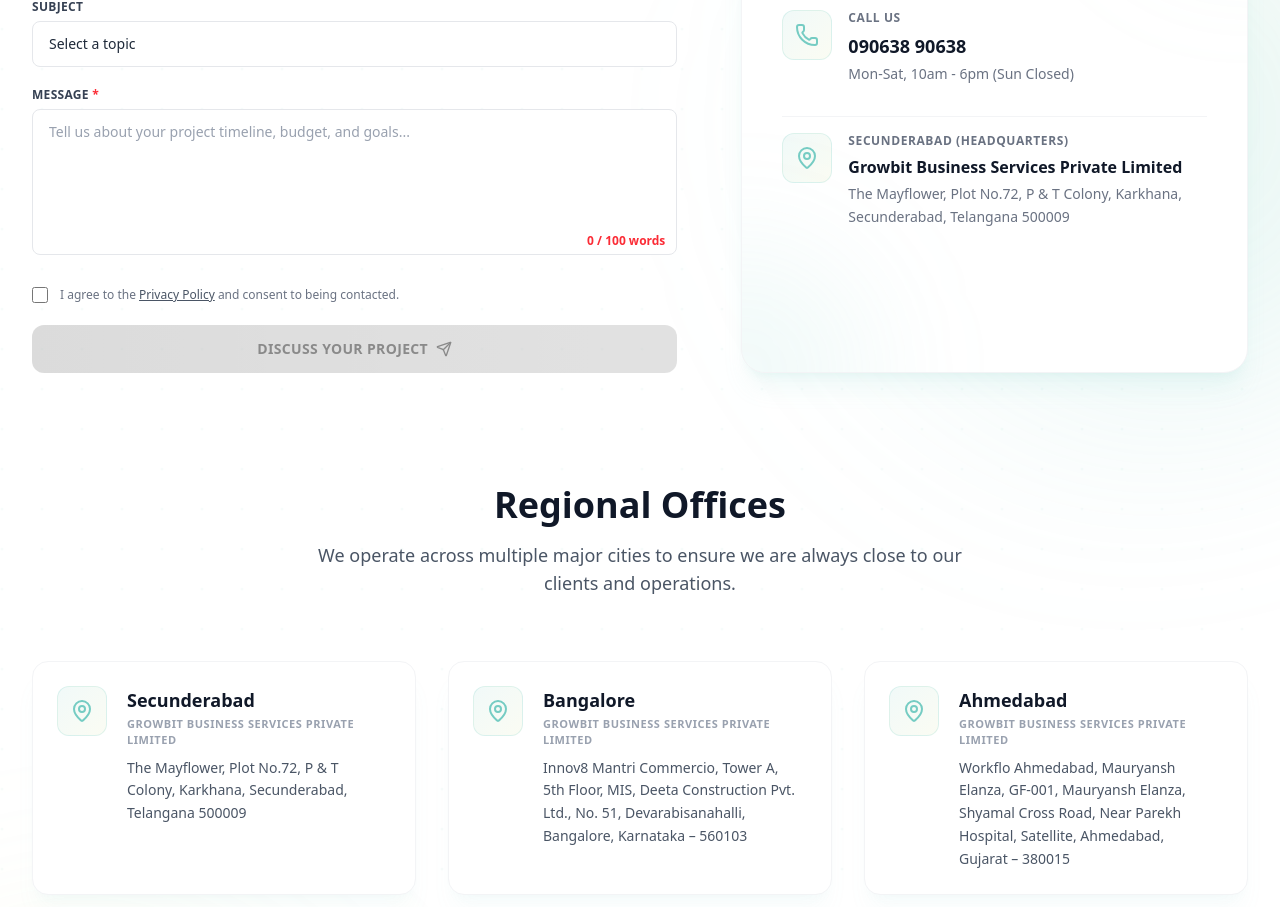
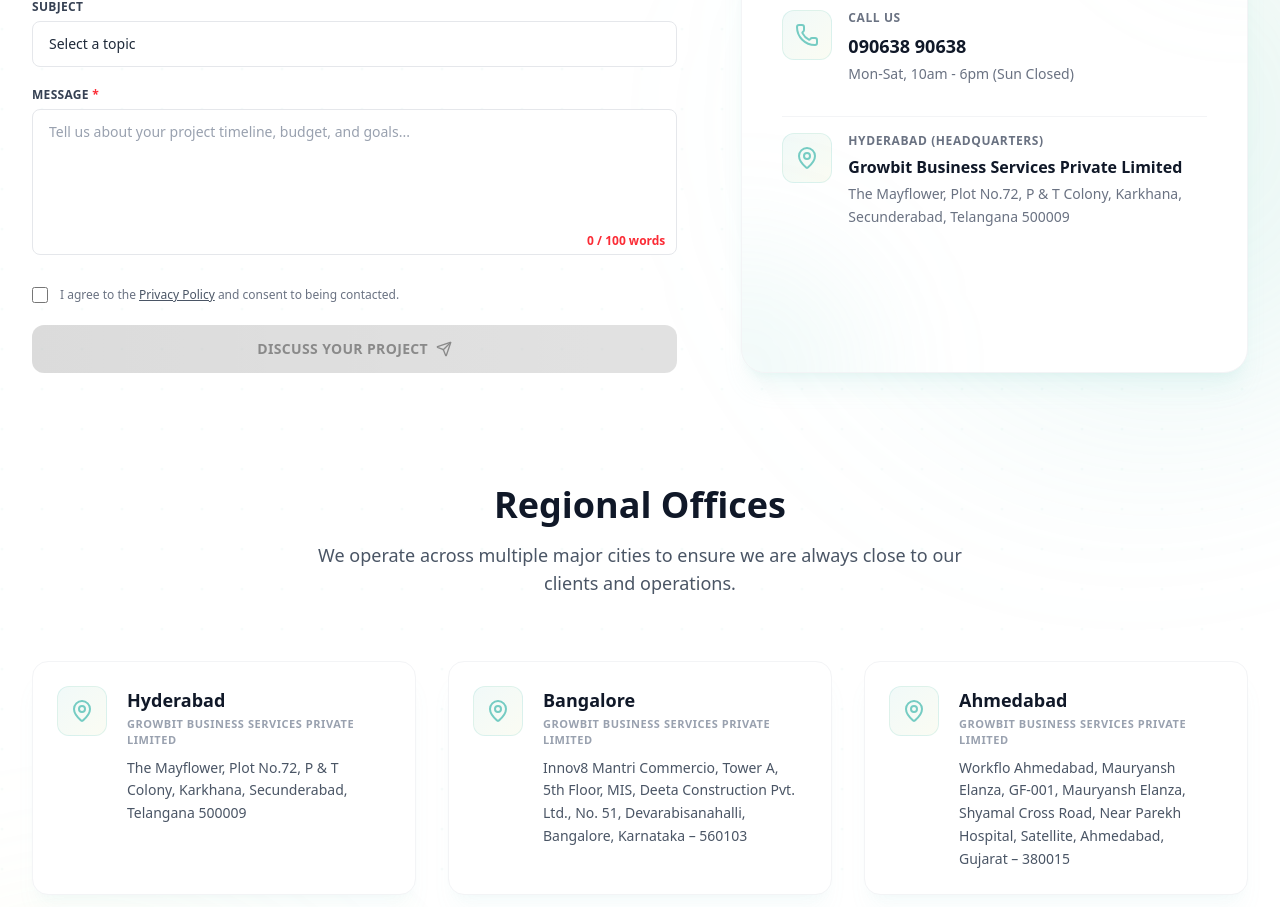
Before and after one commit to balert-in/Growbit_Website, a React (Vite) app: page /contact in a window 1280 px wide. Shown: the part 1059-1966 px from the top of the page. Built offline with nearby package versions, Linux system fonts and the light colour scheme.

Commit message:
feat: implement contact page with regional office locations and inquiry form

```diff
--- a/src/pages/Contact.jsx
+++ b/src/pages/Contact.jsx
@@ -10,13 +10,13 @@
 
 const locations = [
   {
-    city: "Secunderabad (Headquarters)",
+    city: "Hyderabad (Headquarters)",
     company: "Growbit Business Services Private Limited",
     address:
       "The Mayflower, Plot No.72, P & T Colony, Karkhana, Secunderabad, Telangana 500009",
   },
   {
-    city: "Secunderabad",
+    city: "Hyderabad",
     company: "Growbit Business Services Private Limited",
     address:
       "The Mayflower, Plot No.72, P & T Colony, Karkhana, Secunderabad, Telangana 500009",
```
